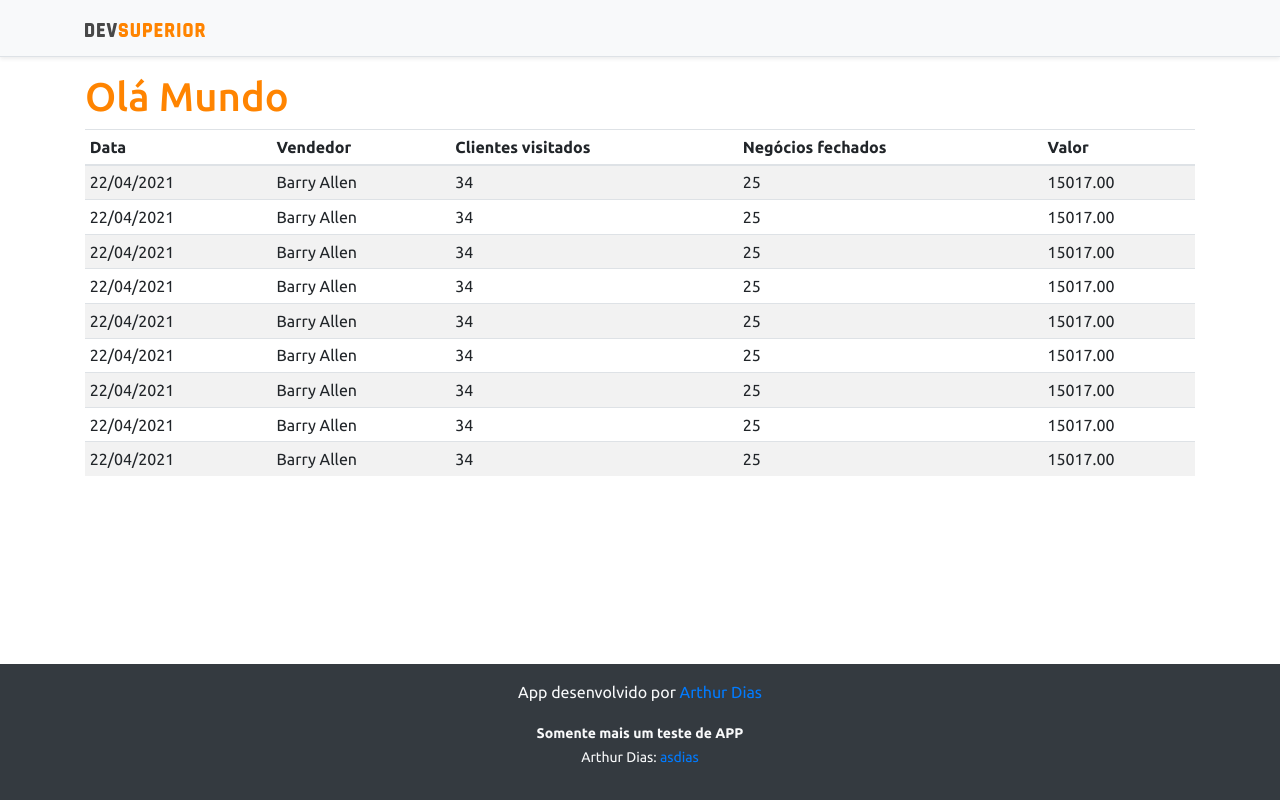
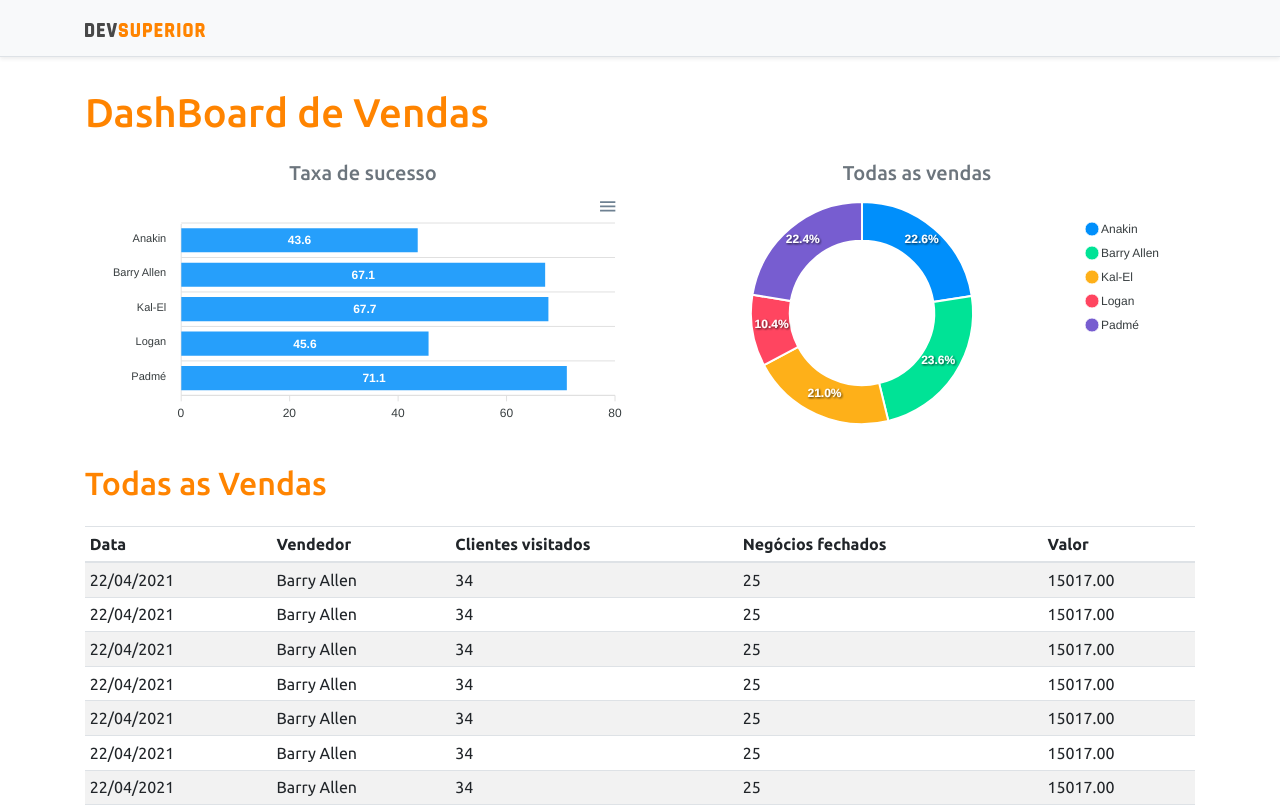
Before and after one commit to arthursousadias/projetosds3, a React (Create React App) app in the folder frontend/: page / in a window 1280 px wide. Shown: the top 807 px of the page. Built offline with nearby package versions, Linux system fonts and the light colour scheme.

Commit message:
Gráficos estáticos

```diff
--- a/frontend/package.json
+++ b/frontend/package.json
@@ -12,10 +12,12 @@
     "@types/node": "^12.0.0",
     "@types/react": "^17.0.0",
     "@types/react-dom": "^17.0.0",
+    "apexcharts": "^3.26.1",
     "bootstrap": "^4.6.0",
     "jquery": "1.9.1",
     "popper.js": "^1.16.1",
     "react": "^17.0.2",
+    "react-apexcharts": "^1.3.9",
     "react-dom": "^17.0.2",
     "react-scripts": "4.0.3",
     "typescript": "^4.1.2",
--- a/frontend/src/App.tsx
+++ b/frontend/src/App.tsx
@@ -1,4 +1,6 @@
+import BarChart from 'componentes/barcharts';
 import DataTable from 'componentes/datatable';
+import DonutChart from 'componentes/donutchart';
 import Footer from 'componentes/footer';
 import NavBar from 'componentes/navbar/index';
 
@@ -8,7 +10,20 @@
     <>
       <NavBar />
       <div className="container">
-        <h1 className="text-primary">Olá Mundo</h1>
+        <h1 className="text-primary py-3">DashBoard de Vendas</h1>
+        <div className="row px-3">
+          <div className="col-sm-6">
+            <h5 className="text-center text-secondary">Taxa de sucesso</h5>
+            <BarChart />
+          </div>
+          <div className="col-sm-6">
+            <h5 className="text-center text-secondary">Todas as vendas</h5>
+            <DonutChart />
+          </div>
+        </div>
+        <div className="py-3">
+          <h2 className="text-primary"> Todas as Vendas</h2>
+        </div>
         <DataTable />
       </div>
       <Footer />
--- /dev/null
+++ b/frontend/src/componentes/barcharts/index.tsx
@@ -0,0 +1,31 @@
+import Chart from 'react-apexcharts'
+function BarChart() {
+    const options = {
+        plotOptions: {
+            bar: {
+                horizontal: true,
+            }
+        },
+    };
+
+    const mockData = {
+        labels: {
+            categories: ['Anakin', 'Barry Allen', 'Kal-El', 'Logan', 'Padmé']
+        },
+        series: [
+            {
+                name: "% Sucesso",
+                data: [43.6, 67.1, 67.7, 45.6, 71.1]
+            }
+        ]
+    };
+    return (
+          <Chart
+             options={{...options, xaxis: mockData.labels}}
+             series={mockData.series}
+             type="bar"
+             height="240"
+          />
+    );
+}
+export default BarChart;
--- /dev/null
+++ b/frontend/src/componentes/donutchart/index.tsx
@@ -0,0 +1,22 @@
+import Chart from 'react-apexcharts'
+function DonutChart() {
+    const mockData = {
+        series: [477138, 499928, 444867, 220426, 473088],
+        labels: ['Anakin', 'Barry Allen', 'Kal-El', 'Logan', 'Padmé']
+    }
+
+    const options = {
+        legend: {
+            show: true
+        }
+    }
+    return (
+        <Chart
+            options={{ ...options, labels: mockData.labels }}
+            series={mockData.series}
+            type="donut"
+            height="240"
+        />
+    );
+}
+export default DonutChart;
```
Also changed, not shown: 1 other file (tests, documents, lock files or other folders).
